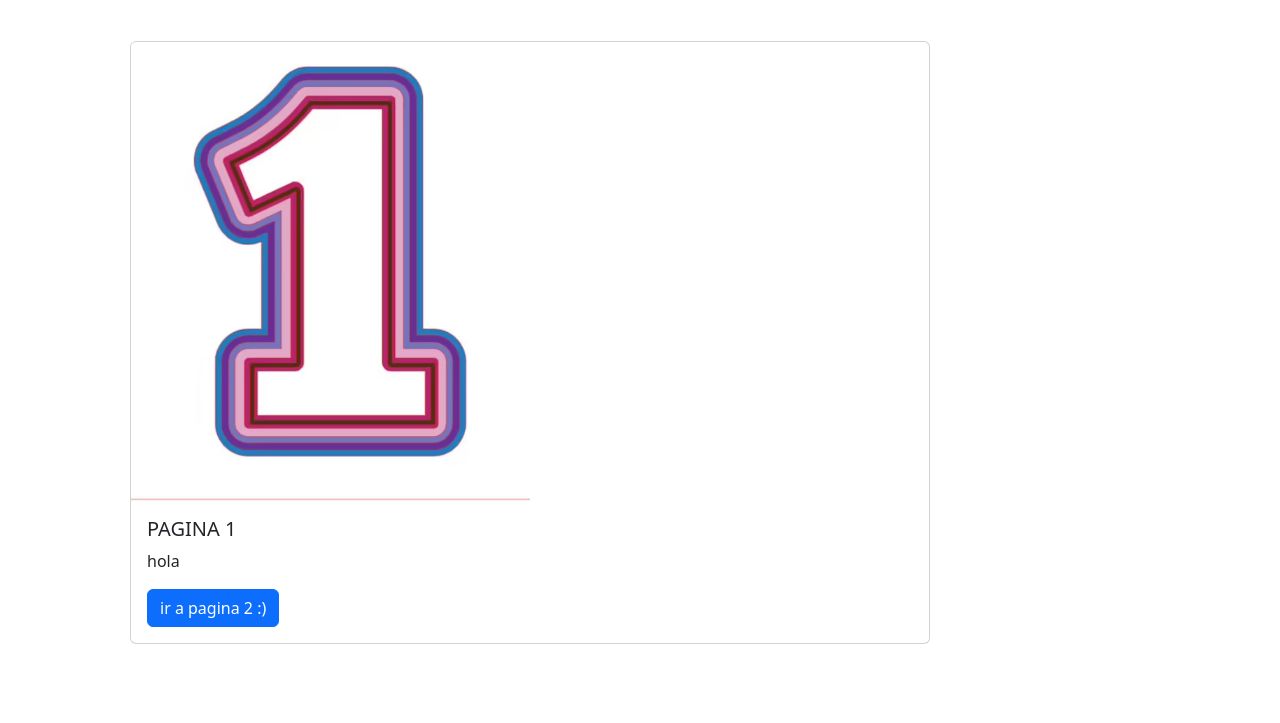
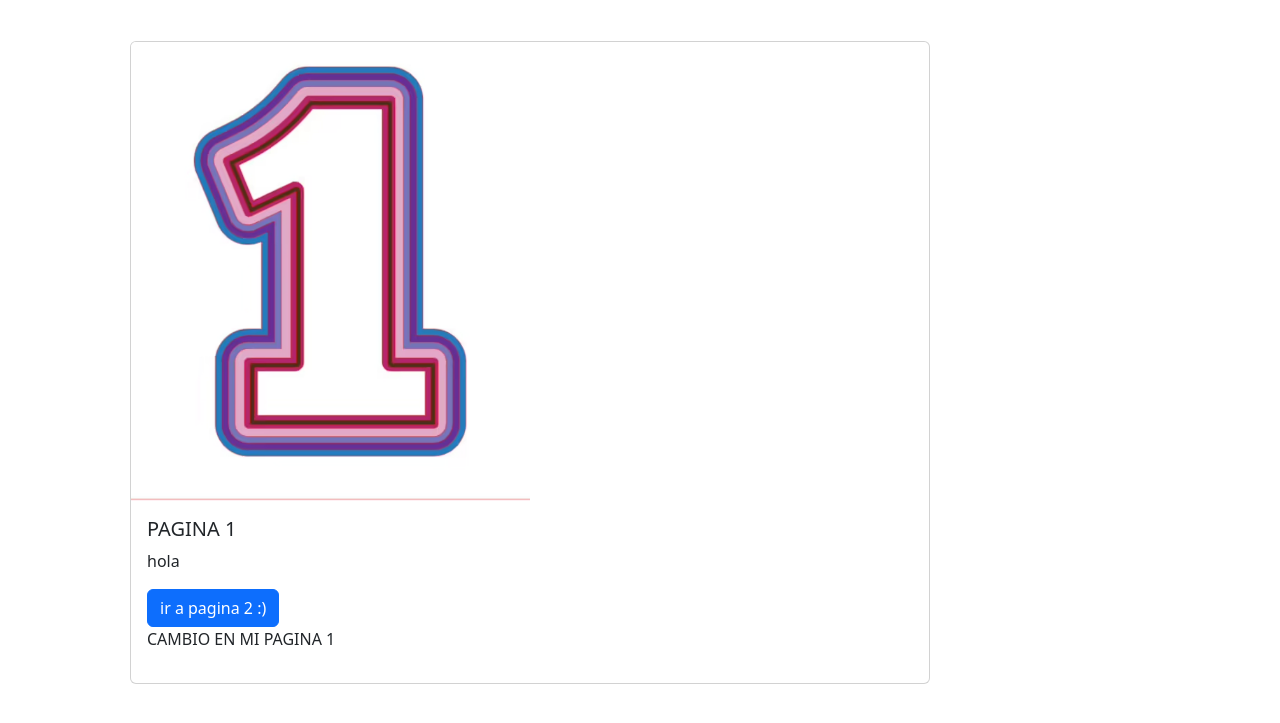
Before and after one commit to DoomShadoww/EJRCICIO_REPOS, a plain HTML site: page index.html in a window 1280 px wide. Shown: the part 63-786 px from the top of the page. Drawn offline with nearby package versions, Linux system fonts and the light colour scheme.

Commit message:
CAMBIOS EN PAGINA 1

```diff
--- a/index.html
+++ b/index.html
@@ -52,6 +52,7 @@
                       <h5 class="card-title">PAGINA 1</h5>
                       <p class="card-text">hola</p>
                       <a href="Home.html" class="btn btn-primary">ir a pagina 2 :)</a>
+                      <p>CAMBIO EN MI PAGINA 1</p>
                     </div>
                   </div>
             </div>
```
Also changed, not shown: Home.html (+1 -0 lines).
